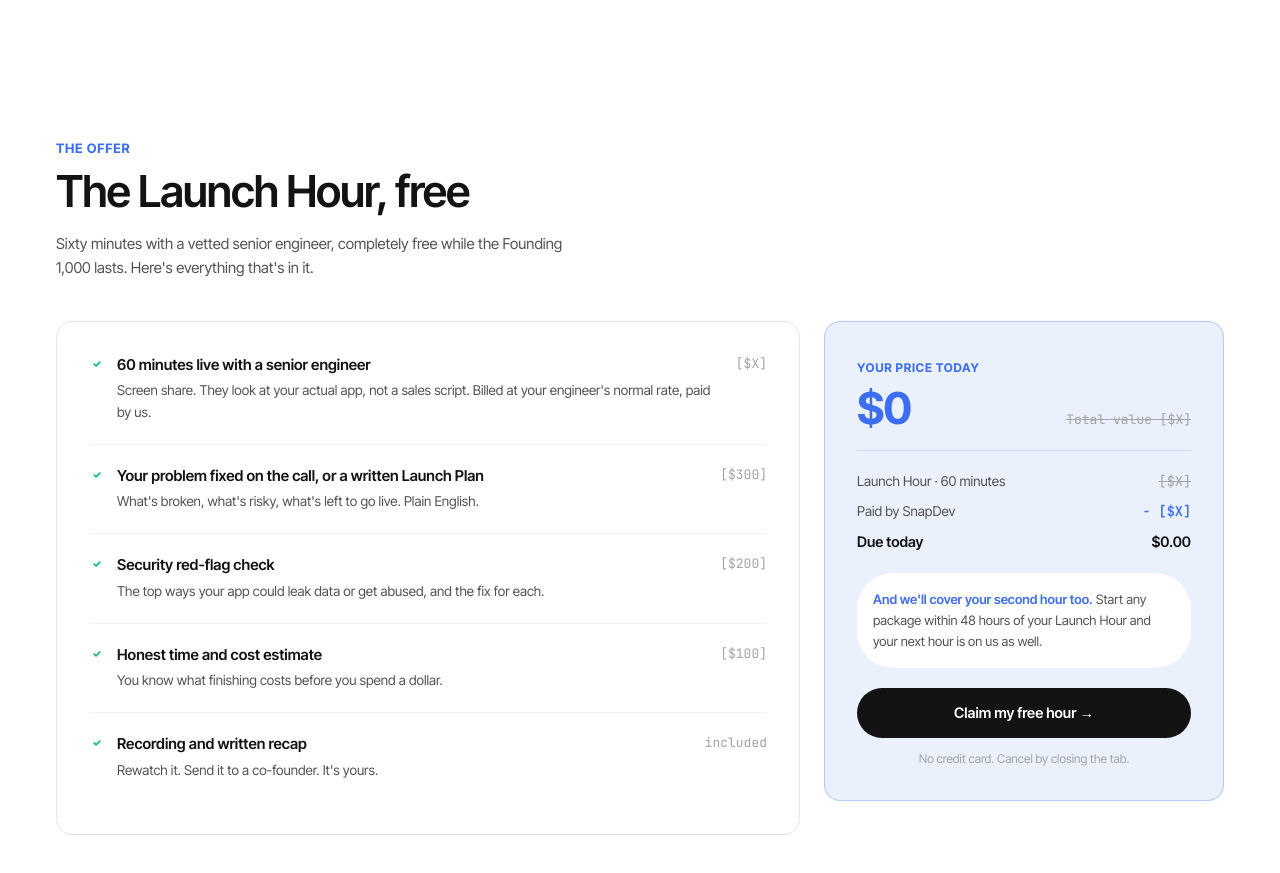
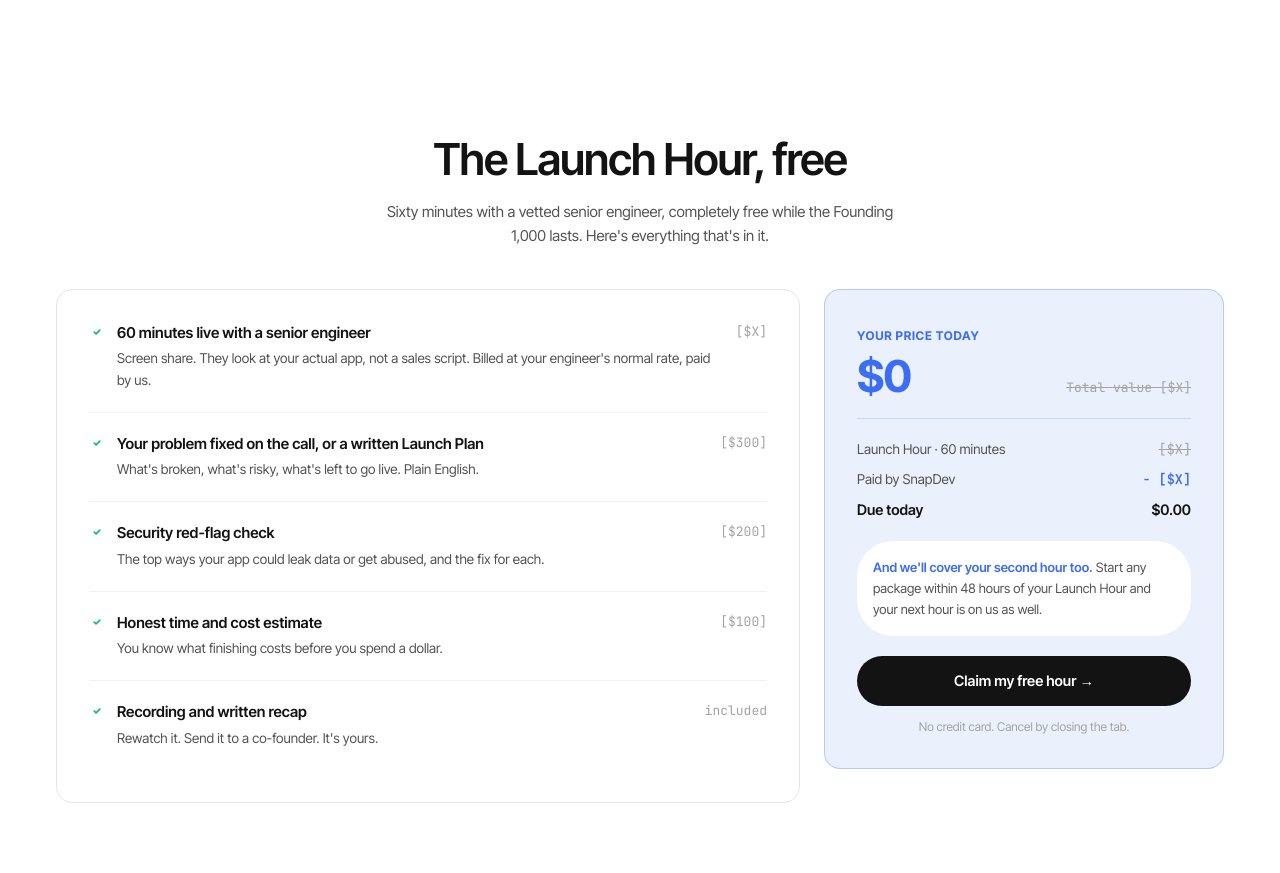
Before and after one commit to arbazghani-emberai/snapdev-site, a Next.js app: page / in a window 1280 px wide. Shown: the part 2960-3833 px from the top of the page. Built offline with nearby package versions, Linux system fonts and the light colour scheme.

Commit message:
Remove kicker label and center Launch Hour section copy
Drop the "The offer" eyebrow and center the heading/subtext, matching
the rest of the page's section header treatment.

```diff
--- a/src/components/LaunchOfferSection.tsx
+++ b/src/components/LaunchOfferSection.tsx
@@ -39,15 +39,14 @@ export default function LaunchOfferSection() {
   return (
     <section aria-labelledby="offer-heading" className="relative left-1/2 mt-5 w-screen -translate-x-1/2 py-24">
       <div className="px-5 sm:px-10 lg:px-14">
-        <Reveal>
-          <span className="text-brand text-[13px] font-bold tracking-[0.06em] uppercase">The offer</span>
+        <Reveal className="text-center">
           <h2
             id="offer-heading"
-            className="font-heading mt-2 text-[34px] leading-[1.1] font-semibold tracking-tight md:text-[44px]"
+            className="font-heading text-[34px] leading-[1.1] font-semibold tracking-tight md:text-[44px]"
           >
             The Launch Hour, free
           </h2>
-          <p className="text-ink-2 mt-4 max-w-[62ch] text-[15px] leading-relaxed">
+          <p className="text-ink-2 mx-auto mt-4 max-w-[62ch] text-[15px] leading-relaxed">
             Sixty minutes with a vetted senior engineer, completely free while the Founding 1,000 lasts. Here&apos;s
             everything that&apos;s in it.
           </p>
```
